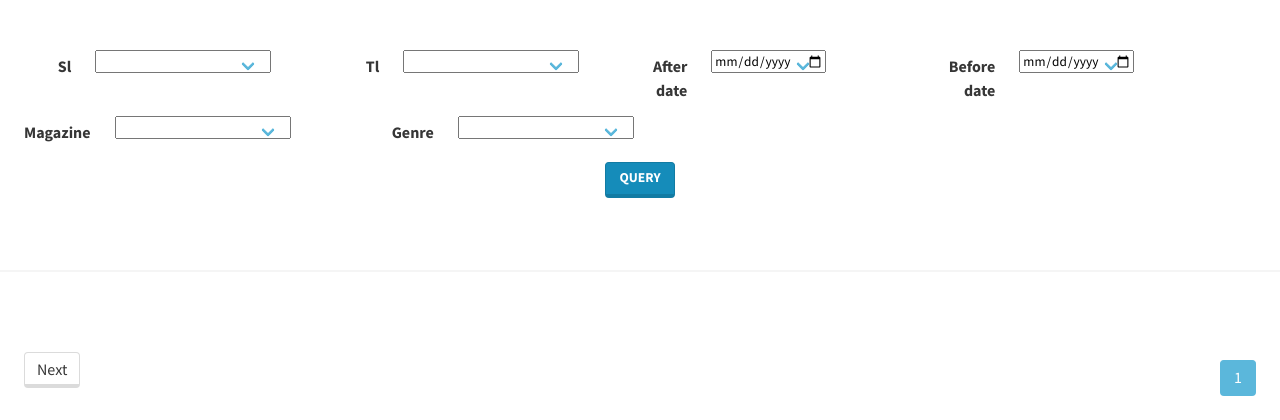
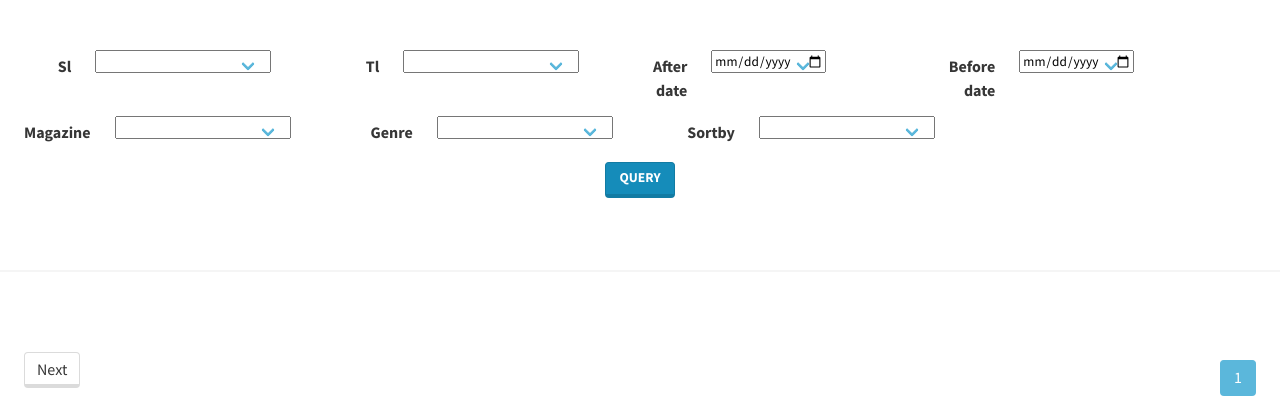
Before and after one commit to cwulfman/spatreme, a FastAPI app: template templates/translations.html in a window 1280 px wide. Shown: the part 57-477 px from the top of the page. Run offline with FastAPI, Linux system fonts and the light colour scheme; the template is opened without the code that fills it: most values are stand-ins (such as "Sample title", 1, 10 or a date in 2020); form fields are guessed from the names that the template uses; parts of the project's set-up code (start-up, migrations or seed data) failed here and were passed over.

Commit message:
Adds sort option.

```diff
--- a/main.py
+++ b/main.py
@@ -63,6 +63,7 @@ async def post_translations(request: Request):
                 "after_date": form_data.get('after_date'),
                 "before_date":form_data.get('before_date'),
                 "magazine": form_data.get('magazine'),
+                "sortby": form_data.get('sortby'),
                }
 
     result: QueryResult = kb.translations(1, 10, filters)
@@ -96,6 +97,8 @@ async def post_translations(request: Request):
     form.before_date.choices = form_data['date_choices']
     form.before_date.data = filters['before_date']
 
+    form.sortby.data = filters['sortby']
+
     current_page = 1
     next_page = 2
     prev_page = None
@@ -120,7 +123,9 @@ async def get_translations(request: Request,
                            genre: Optional[str] = 'any',
                            after_date: Optional[int | str] = 'any',
                            before_date: Optional[int | str] = 'any',
-                           magazine: Optional[str] = 'any'):
+                           magazine: Optional[str] = 'any',
+                           sortby: Optional[str] = '',
+                           ):
 
     form_data = await request.form()
     form: TranslationForm = await TranslationForm.from_formdata(request)
@@ -131,6 +136,7 @@ async def get_translations(request: Request,
                 "after_date": after_date,
                 "before_date": before_date,
                 "magazine": magazine,
+                "sortby": sortby,
         }
 
 
--- a/templates/translations.html
+++ b/templates/translations.html
@@ -85,7 +85,18 @@ sl={{form.sl.data}}&amp;tl={{form.tl.data}}&amp;genre={{form.genre.data}}&amp;af
           </div>
         </div>
       </div>
-      <div class="field-body"></div>
+      <div class="field-label is-normal">
+        <label class="label">{{ form.sortby.label }}</label>
+      </div>
+      <div class="field-body">
+        <div class="field is-narrow">
+          <div class="control">
+            <div class="select is-narrow">
+              {{ form.sortby }}
+            </div>
+          </div>
+        </div>
+      </div>
       <div class="field-body"></div>
     </div>
 
```
Also changed, not shown: app/forms.py (+8 -0 lines), app/kb.py (+6 -1 lines).
